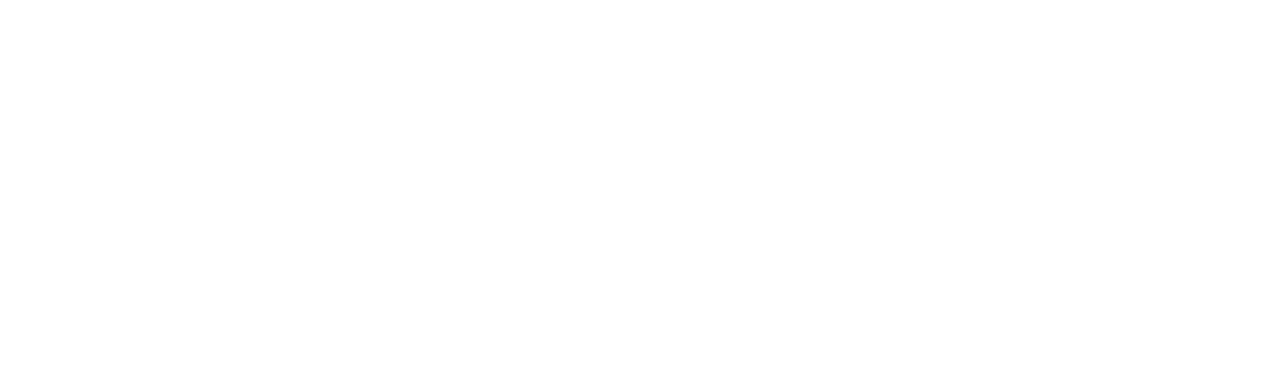
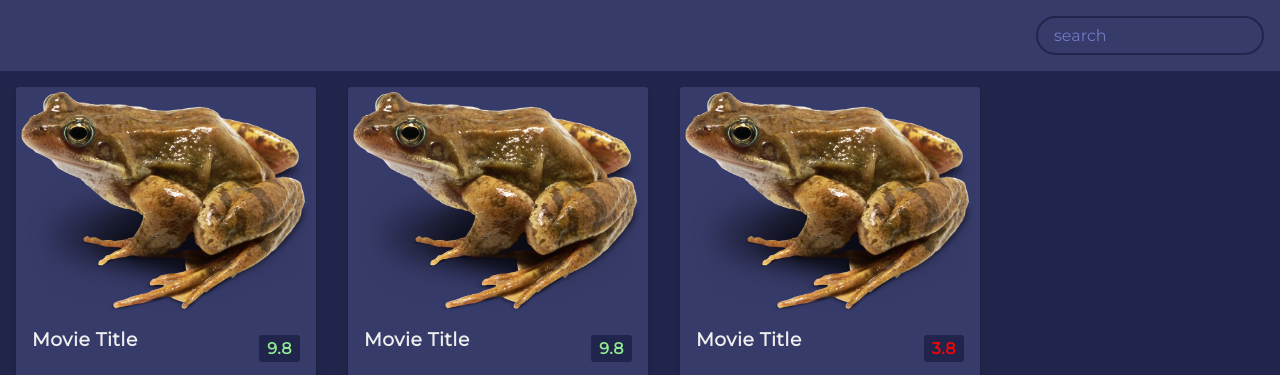
Before and after one commit to ah1096/Day-17-Movie-App, a plain HTML site: page index.html in a window 1280 px wide. Shown: the top 375 px of the page. Drawn offline with Linux system fonts and the light colour scheme.

Commit message:
completed basic html and styling

```diff
--- a/index.html
+++ b/index.html
@@ -8,10 +8,52 @@
         integrity="sha512-MV7K8+y+gLIBoVD59lQIYicR65iaqukzvf/nwasF0nqhPay5w/9lJmVM2hMDcnK1OnMGCdVK+iQrJ7lzPJQd1w=="
         crossorigin="anonymous" referrerpolicy="no-referrer" /> -->
     <link rel="stylesheet" href="style.css">
-    <title>My Project</title>
+    <title>Movie App</title>
 </head>
 <body>
-    <h1>Project Starter</h1>
+    <header>
+        <form id="form">
+            <input type="text" id="search" class="search" placeholder="search">
+        </form>
+    </header>
+
+    <main id="main">
+        <div class="movie">
+            <img src="frog.webp" alt="">
+            <div class="movie-info">
+                <h3>Movie Title</h3>
+                <span class="green">9.8</span>
+            </div>
+            <div class="overview">
+                <h3>Overview</h3>
+                Lorem ipsum dolor sit amet consectetur, adipisicing elit. Officia ullam eius optio delectus error? Assumenda veritatis commodi impedit aliquam maxime.
+            </div>
+        </div>
+
+        <div class="movie">
+            <img src="frog.webp" alt="">
+            <div class="movie-info">
+                <h3>Movie Title</h3>
+                <span class="green">9.8</span>
+            </div>
+            <div class="overview">
+                <h3>Overview</h3>
+                Lorem ipsum dolor sit amet consectetur, adipisicing elit. Officia ullam eius optio delectus error? Assumenda veritatis commodi impedit aliquam maxime.
+            </div>
+        </div>
+
+        <div class="movie">
+            <img src="frog.webp" alt="">
+            <div class="movie-info">
+                <h3>Movie Title</h3>
+                <span class="red">3.8</span>
+            </div>
+            <div class="overview">
+                <h3>Overview</h3>
+                Lorem ipsum dolor sit amet consectetur, adipisicing elit. Officia ullam eius optio delectus error? Assumenda veritatis commodi impedit aliquam maxime.
+            </div>
+        </div>
+    </main>
 
     <script src="script.js"></script>
 </body>
--- a/style.css
+++ b/style.css
@@ -1,4 +1,9 @@
 @import url('https://fonts.googleapis.com/css2?family=Montserrat&display=swap');
+
+:root {
+    --primary-color: #22254b;
+    --secondary-color: #373b69;
+}
 
 * {
     box-sizing: border-box;
@@ -6,15 +11,100 @@
 }
 
 body {
-    font-family: Montserrat;
+    background-color: var(--primary-color);
+    font-family: 'Montserrat';
     margin: 0;
+}
+
+header {
+    padding: 1rem;
     display: flex;
-    flex-direction: column;
-        /* aligns all elements on the page vertically */
+    justify-content: flex-end;
+    background-color: var(--secondary-color);
+}
+
+.search {
+    background-color: transparent;
+    border: 2px solid var(--primary-color);
+    border-radius: 50px;
+    font-family: inherit;
+    font-size: 1rem;
+    padding: 0.5rem 1rem;
+    color: white;
+}
+
+.search::placeholder {
+    color: #7378c5
+}
+
+.search:focus {
+    outline: none;
+    background-color: var(--primary-color);
+}
+
+main {
+    display: flex;
+    flex-wrap: wrap;
+}
+
+.movie {
+    width: 300px;
+    margin: 1rem;
+    background-color: var(--secondary-color);
+    box-shadow: 0 4px 5px rgba(0, 0, 0, 0.2);
+    position: relative;
+    overflow: hidden;
+    border-radius: 3px;
+}
+
+.movie img {
+    width: 100%
+}
+
+.movie-info {
+    color: #eee;
+    display: flex;
     align-items: center;
-        /* centers the column in the middle of page */
-    justify-content:center;
-    height: 100vh;
-    overflow:hidden;
-        /* hides scroll bars */
+    justify-content: space-between;
+    padding: 0.5rem 1rem 1rem 1rem;
+    letter-spacing: 0.5px;
 }
+
+.movie-info h3 {
+    margin-top: 0;
+}
+
+.movie-info span {
+    background: var(--primary-color);
+    padding: 0.25rem 0.5rem;
+    border-radius: 3px;
+    font-weight: bold;
+}
+
+.movie-info span.green {
+    color: lightgreen;
+}
+
+.movie-info span.orange {
+    color: orange;
+}
+
+.movie-info span.red {
+    color: red;
+}
+
+.overview {
+    background-color: white;
+    padding: 2rem;
+    position: absolute;
+    left: 0;
+    bottom: 0;
+    right: 0;
+    max-height: 100%;
+    transform: translateY(101%);
+    transition: transform 0.3s ease-in;
+}
+
+.movie:hover .overview{
+    transform: translateY(0);
+}
```
Also changed, not shown: frog.webp (added).
